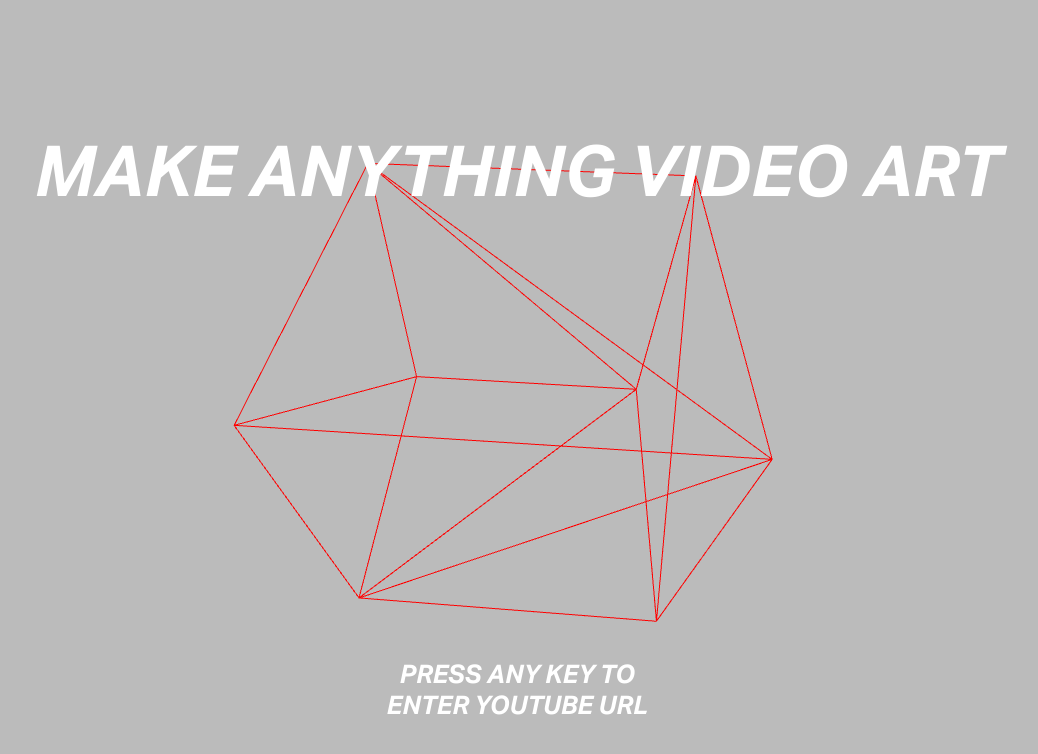
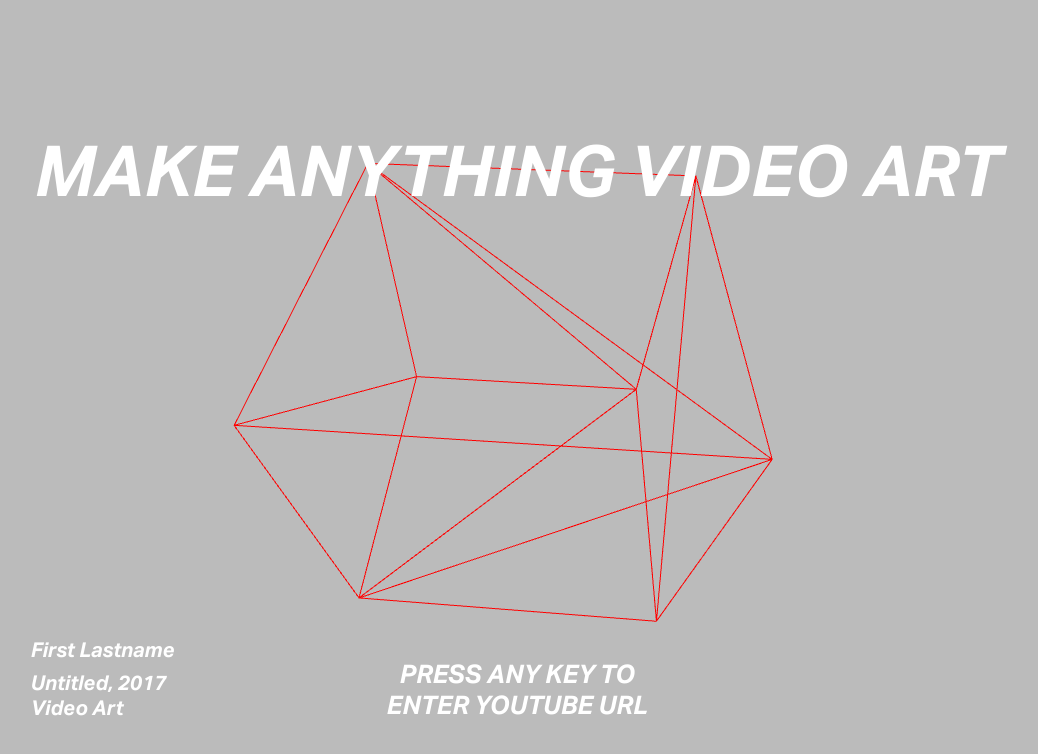
Before and after one commit to whoisbma/MAVA, a React app: page / in a window 1280 px wide. Shown: the top 754 px of the page, without its empty margins (123-1161 px from the left). Built offline with nearby package versions, Linux system fonts and the light colour scheme.

Commit message:
gallery label and style

```diff
--- a/src/js/app.jsx
+++ b/src/js/app.jsx
@@ -38,6 +38,17 @@
 				<div id='overlay' className='fadeIntoMe' style={ { display: this.state.formVisible ? 'block' : 'none' } }>
 					<Form visible={ this.state.formVisible }/>
 				</div>
+				<div id='label'>
+					<div className='label-name'>
+						First Lastname
+					</div>
+					<div className='label-info'>
+						<span className='label-info-title'>Untitled</span>
+						,&nbsp;
+						<span className='label-info-year'>2017</span>
+						<div className='label-info-media'>Video Art</div>
+					</div>
+				</div>
 				<Context animate={ true }/>
 			</div>
 		);
--- a/src/sass/style.scss
+++ b/src/sass/style.scss
@@ -64,6 +64,22 @@
 			cursor: pointer; cursor: hand;
 			width: 300px;
 			margin: 0 auto;
+		}
+	}
+	#label {
+		font-family: $font-main;
+		color: $color-light;
+		font-size: $font-size-s;
+		text-align: left;
+		text-transform: capitalize;
+		position: absolute;
+		bottom: 10vh;
+		left: 12vw;
+		.label-info {
+			margin-top: $spacer;
+		}
+		@media (max-width: 800px) {
+			font-size: $font-size-mobile-m;
 		}
 	}
 	#overlay {
```
